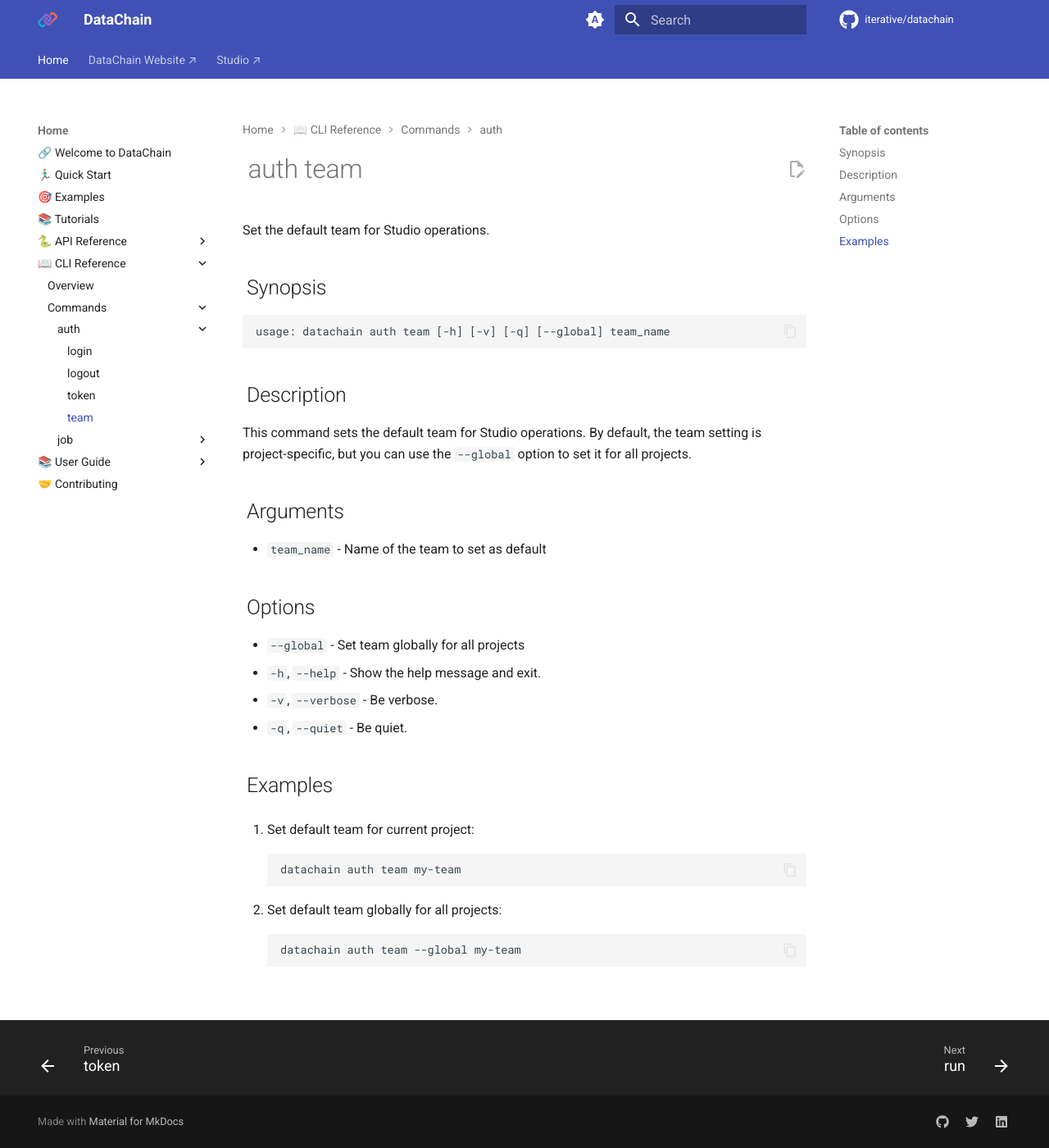
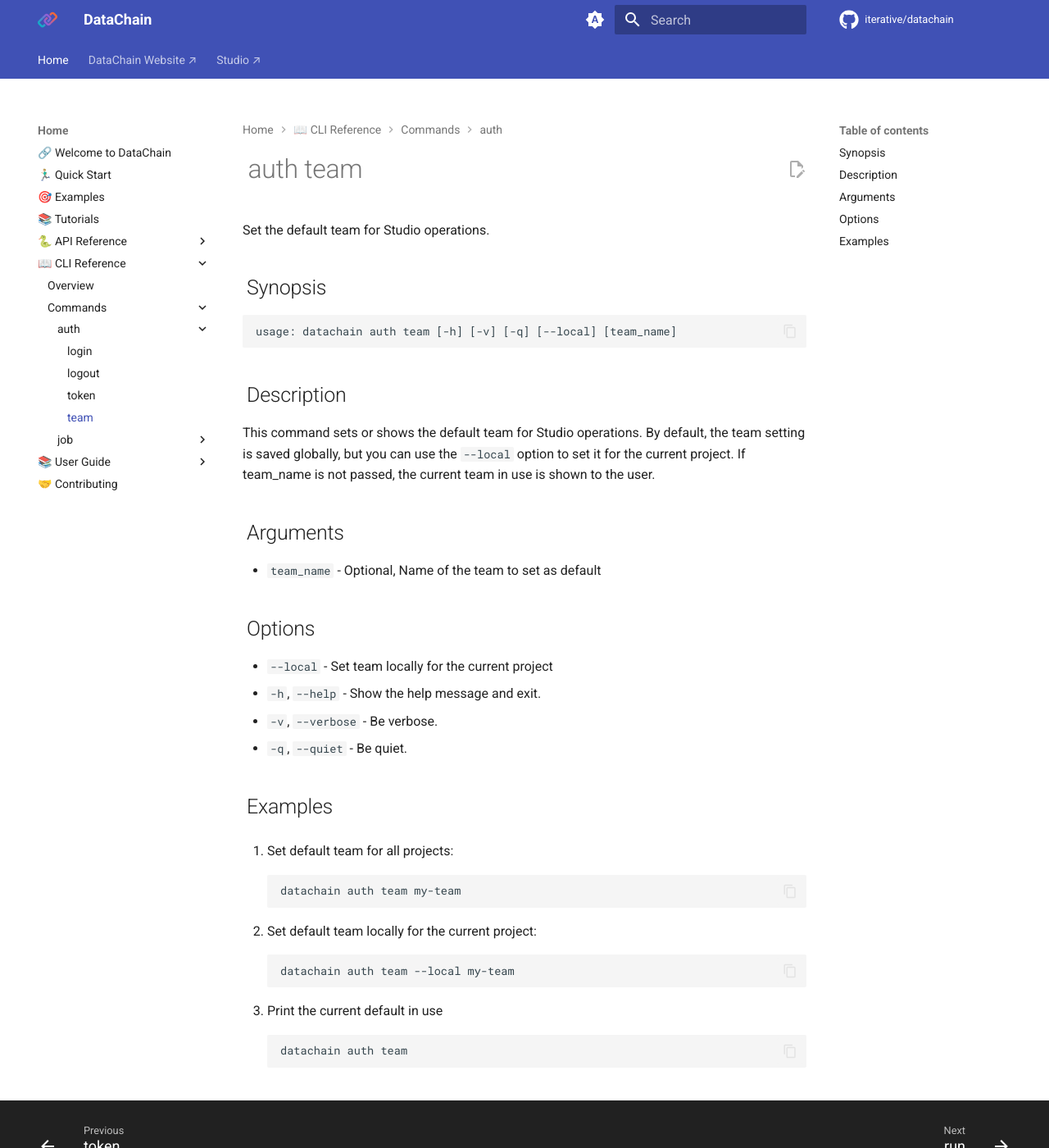
Before and after one commit to iterative/datachain, an MkDocs documentation site: the page built from docs/commands/auth/team.md, in a window 1280 px wide and 1400 px high. Shown: the whole window at 82% size. Built offline with MkDocs 1.6.1 and Material for MkDocs 9.7.7, drawn with Linux system fonts in a browser that asks for light colours; comment, search, counter and statistics services are not loaded.

Commit message:
Save team name to global by default (#1149)
* Save team name to global by default

When setting the team, the team name is set locally by default. Similarly, when logging in, the token is saved globally by default.
To unify this behavior, make it so that team name is also saved to global by default allowing user to save it locally if they want using local flag.

* Update team.md

Co-authored-by: Copilot <175728472+Copilot@users.noreply.github.com>

* Update team.md

Co-authored-by: Vladimir Rudnykh <dreadatour@gmail.com>

* Update team.md

Co-authored-by: Vladimir Rudnykh <dreadatour@gmail.com>

* Tests

---------

Co-authored-by: Copilot <175728472+Copilot@users.noreply.github.com>
Co-authored-by: Vladimir Rudnykh <dreadatour@gmail.com>

````diff
--- a/docs/commands/auth/team.md
+++ b/docs/commands/auth/team.md
@@ -5,32 +5,38 @@ Set the default team for Studio operations.
 ## Synopsis
 
 ```usage
-usage: datachain auth team [-h] [-v] [-q] [--global] team_name
+usage: datachain auth team [-h] [-v] [-q] [--local] [team_name]
 ```
 
 ## Description
 
-This command sets the default team for Studio operations. By default, the team setting is project-specific, but you can use the `--global` option to set it for all projects.
+This command sets or shows the default team for Studio operations. By default, the team setting is saved globally, but you can use the `--local` option to set it for the current project.
+If team_name is not passed, the current team in use is shown to the user.
 
 ## Arguments
 
-* `team_name` - Name of the team to set as default
+* `team_name` - Optional,  Name of the team to set as default
 
 ## Options
 
-* `--global` - Set team globally for all projects
+* `--local` - Set team locally for the current project
 * `-h`, `--help` - Show the help message and exit.
 * `-v`, `--verbose` - Be verbose.
 * `-q`, `--quiet` - Be quiet.
 
 ## Examples
 
-1. Set default team for current project:
+1. Set default team for all projects:
 ```bash
 datachain auth team my-team
 ```
 
-2. Set default team globally for all projects:
+2. Set default team locally for the current project:
 ```bash
-datachain auth team --global my-team
+datachain auth team --local my-team
 ```
+
+3. Print the current default in use
+```bash
+datachain auth team
+```
````
Also changed, not shown: 3 other files.
